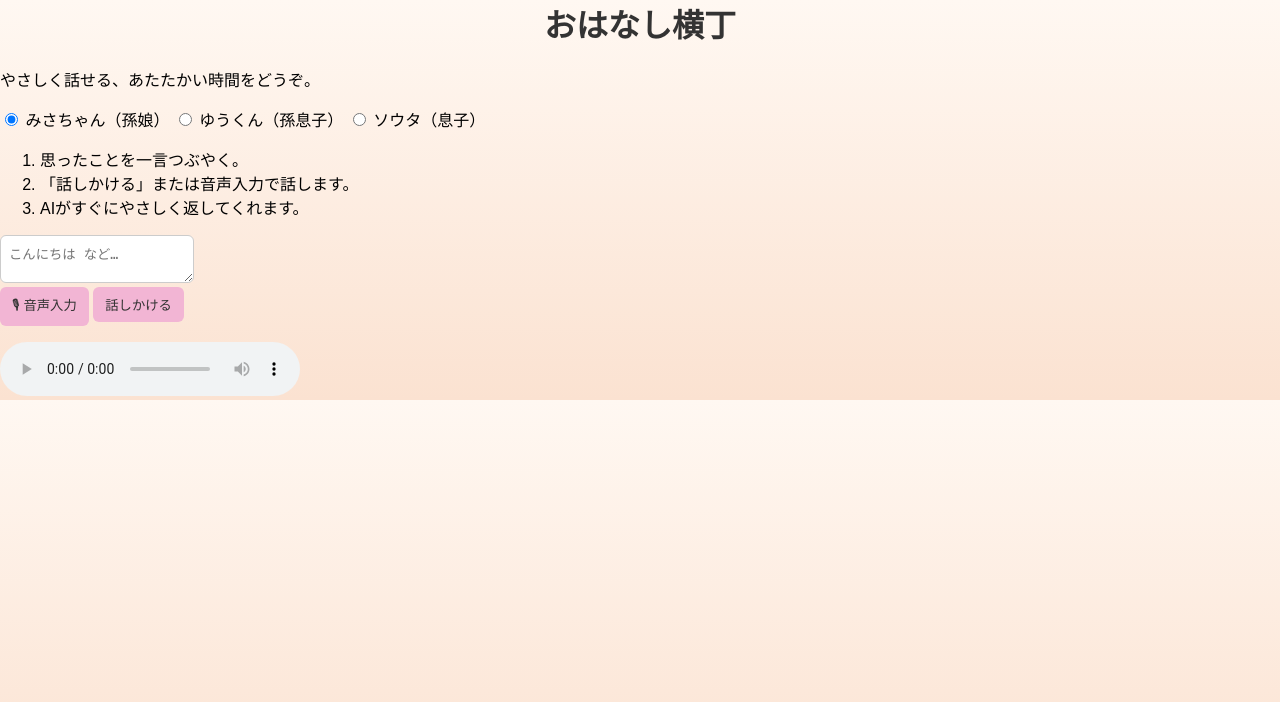
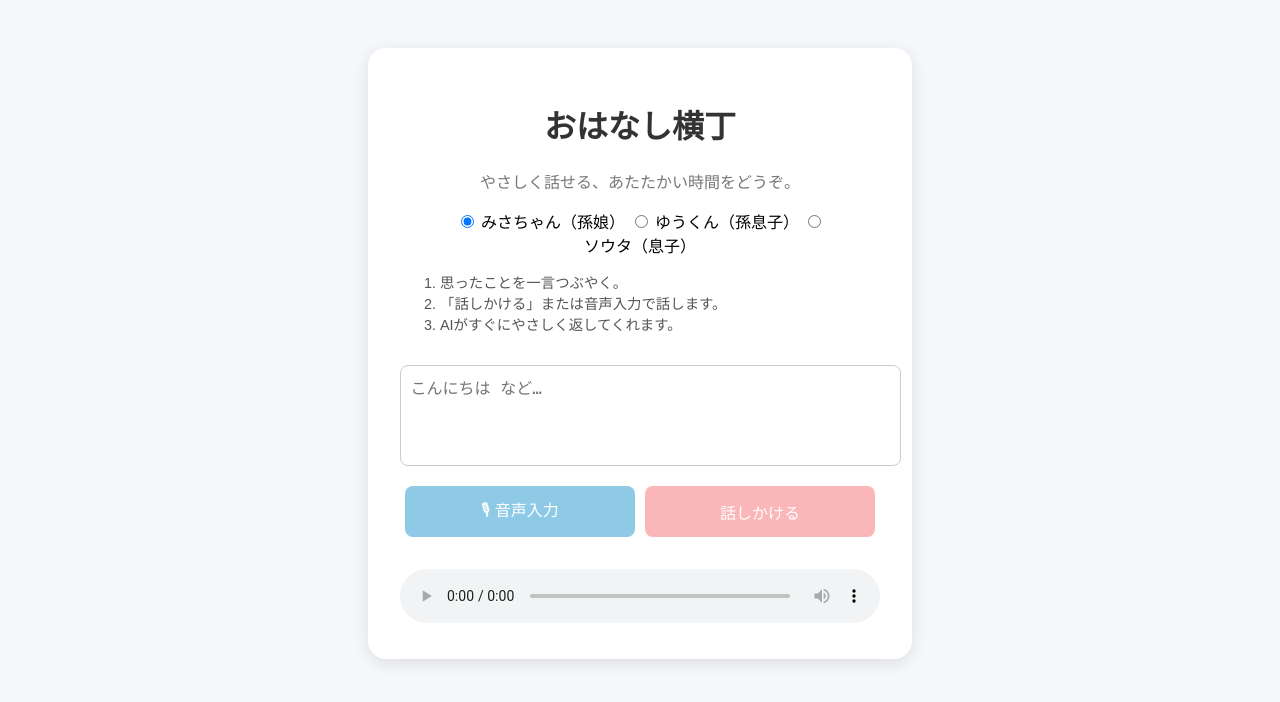
Before and after one commit to murahimurahi/ai_grandchild_bot, a Flask app: page / in a window 1280 px wide. Shown: the top 702 px of the page. Run offline with Flask 3, Linux system fonts and the light colour scheme.

Commit message:
Update style.css

```diff
--- a/static/style.css
+++ b/static/style.css
@@ -1,66 +1,73 @@
 body {
   font-family: "Hiragino Sans", "Noto Sans JP", sans-serif;
-  background: linear-gradient(180deg, #fff8f2 0%, #fbe2d1 100%);
+  background-color: #f5f7fa;
   margin: 0;
   padding: 0;
 }
 
-.chat-container {
-  max-width: 520px;
-  margin: 2rem auto;
+.container {
+  max-width: 480px;
   background: #fff;
-  border-radius: 16px;
-  box-shadow: 0 4px 12px rgba(0, 0, 0, 0.1);
-  padding: 20px;
+  margin: 3rem auto;
+  padding: 2rem;
+  border-radius: 18px;
+  box-shadow: 0 4px 16px rgba(0, 0, 0, 0.1);
+  text-align: center;
 }
 
 h1 {
-  margin-top: 0;
-  text-align: center;
   color: #333;
 }
 
-.subtitle {
-  text-align: center;
-  font-size: 0.9rem;
-  color: #666;
+.desc {
+  color: #777;
+  margin-bottom: 1rem;
 }
 
-#messages {
-  height: 300px;
-  overflow-y: auto;
-  border: 1px solid #ddd;
-  border-radius: 8px;
-  padding: 10px;
-  margin-bottom: 1rem;
-  background: #fafafa;
+.steps {
+  text-align: left;
+  font-size: 0.9rem;
+  color: #555;
 }
 
-.message {
-  margin: 8px 0;
+textarea {
+  width: 100%;
+  height: 80px;
+  margin-top: 1rem;
+  padding: 0.6rem;
+  border-radius: 8px;
+  border: 1px solid #ccc;
+  resize: none;
+  font-size: 1rem;
 }
 
-.input-area {
+.buttons {
   display: flex;
-  gap: 6px;
-}
-
-#userInput {
-  flex: 1;
-  padding: 8px;
-  border-radius: 6px;
-  border: 1px solid #ccc;
+  justify-content: space-between;
+  margin-top: 1rem;
 }
 
 button {
-  padding: 8px 12px;
+  flex: 1;
+  margin: 0 5px;
+  padding: 0.7rem;
   border: none;
-  border-radius: 6px;
-  background-color: #f2b5d4;
-  color: #333;
+  border-radius: 8px;
+  font-size: 1rem;
   cursor: pointer;
 }
 
-button:hover {
-  background-color: #f8d1e3;
+.mic {
+  background-color: #8ecae6;
+  color: #fff;
 }
+
+.talk {
+  background-color: #fbb6b9;
+  color: #fff;
+}
+
+audio {
+  margin-top: 1rem;
+  width: 100%;
+}
```
